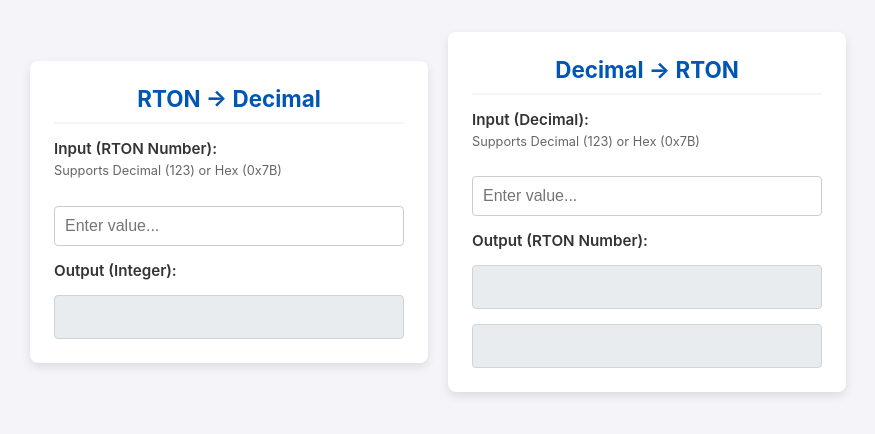
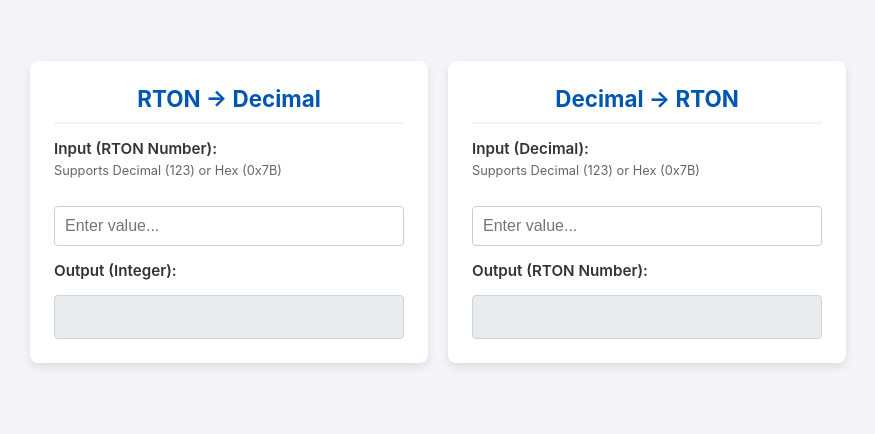
Before and after one commit to bbb908/RTON-Decimal-To-Num, a plain HTML site: page index.html in a window 1280 px wide. Shown: the part 188-622 px from the top of the page, without its empty margins (202-1077 px from the left). Drawn offline with Linux system fonts and the light colour scheme.

Commit message:
Remove old Hex box - didn't end up needing it

```diff
--- a/index.html
+++ b/index.html
@@ -95,7 +95,6 @@
 
     <label>Output (RTON Number):</label>
     <div class="output-box" id="output2"></div>
-    <div class="output-box" id="output-hex"></div>
 </div>
 
 <script src="script.js"></script>
```
